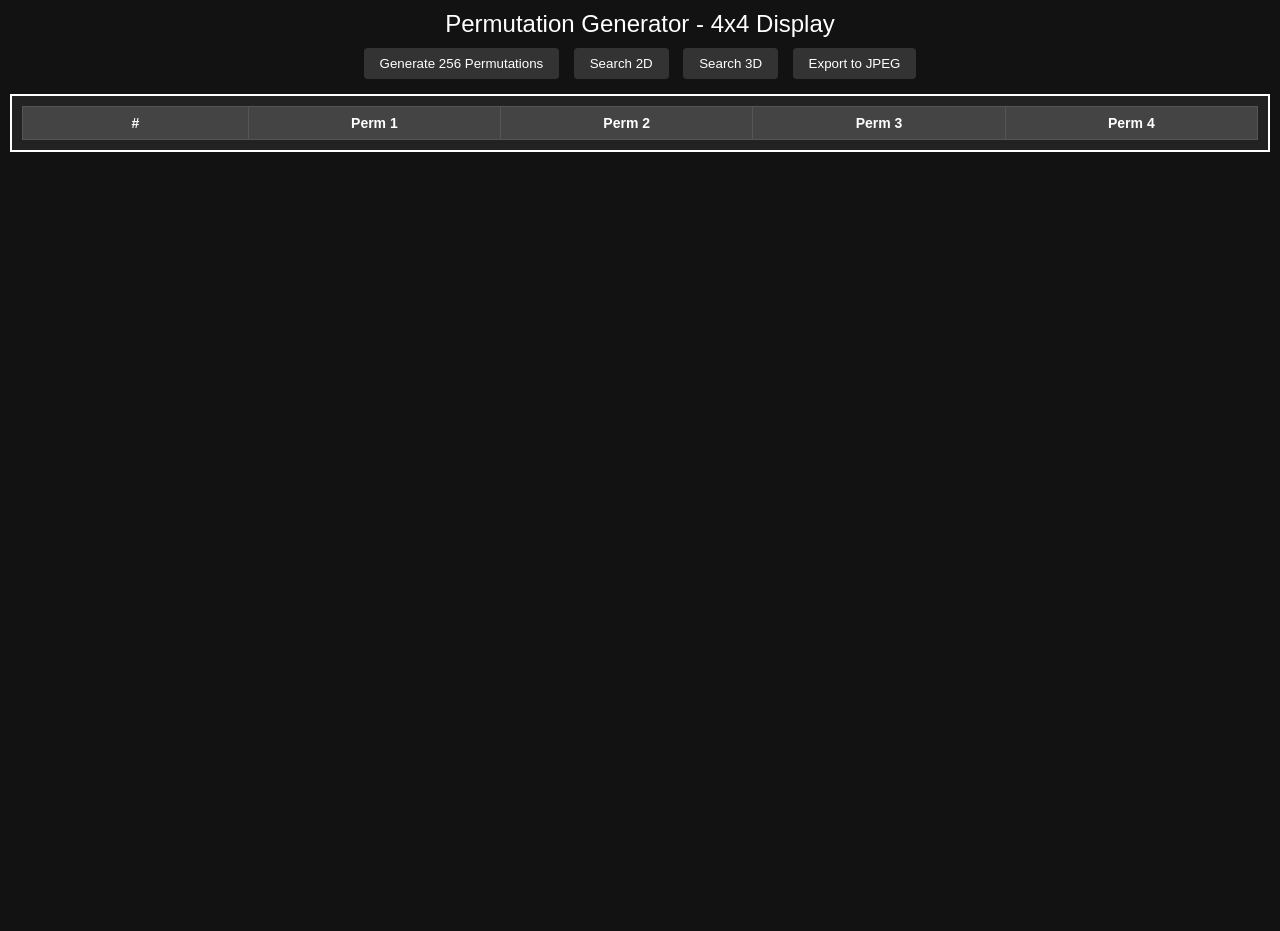
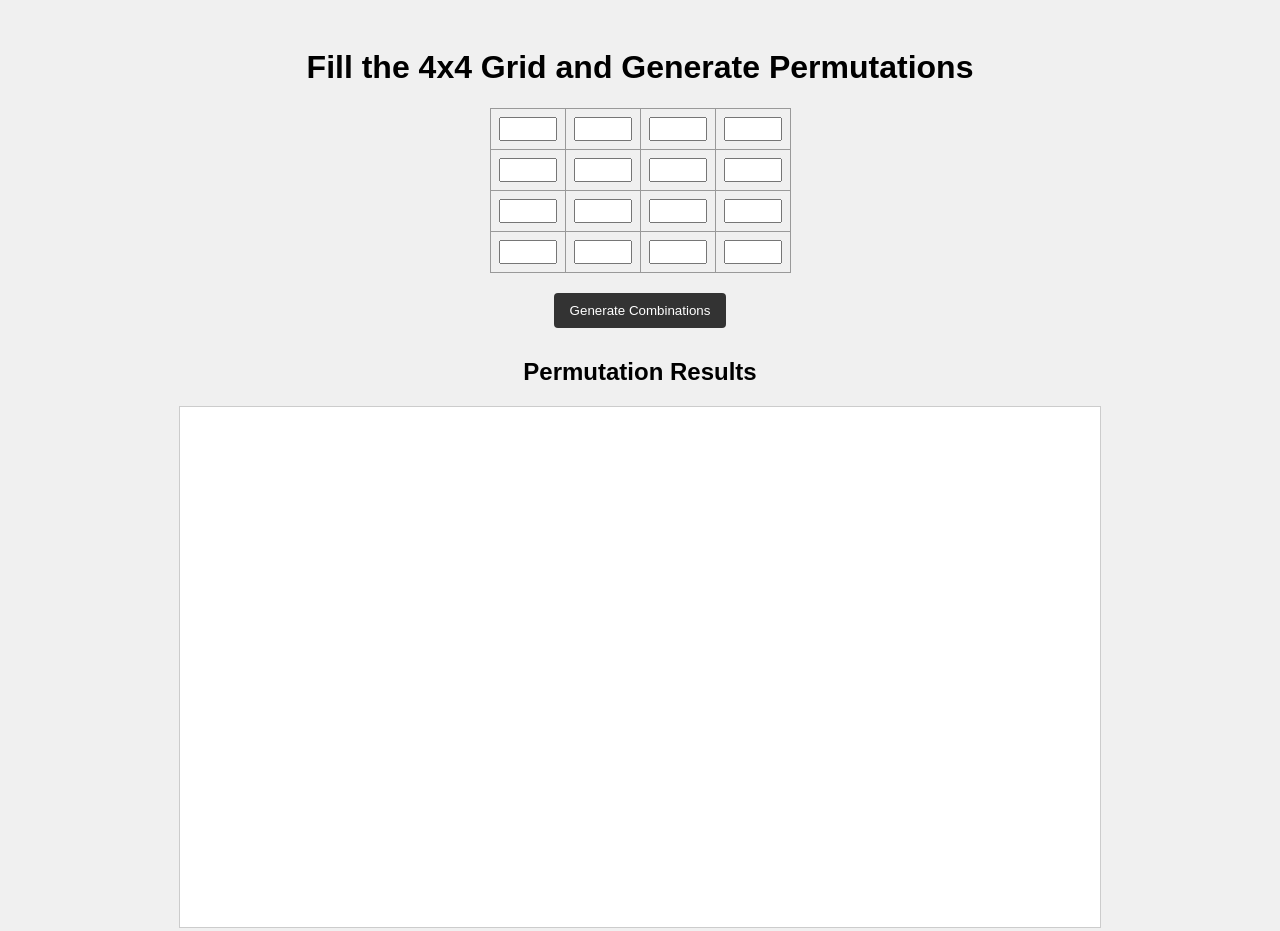
Before and after one commit to Rexy49/Rexy, a plain HTML site: page index.html in a window 1280 px wide. Before the commit the page ends 800 px from the top, so only its background shows below. Drawn offline with nearby package versions, Linux system fonts and the light colour scheme.

Commit message:
Update index.html

```diff
--- a/index.html
+++ b/index.html
@@ -3,183 +3,201 @@
 <head>
 <meta charset="UTF-8" />
 <meta name="viewport" content="width=device-width, initial-scale=1.0"/>
-<title>Permutation Display - 4x4 Grid</title>
+<title>4x4 Grid Permutation Generator</title>
 <style>
   body {
-    background-color: #121212;
-    color: #ffffff;
+    background: #f0f0f0;
     font-family: Arial, sans-serif;
-    margin: 0;
-    padding: 10px;
+    padding: 20px;
   }
-  .header {
-    text-align: center;
-    font-size: 24px;
-    margin-bottom: 10px;
-  }
-  .buttons {
-    margin-bottom: 15px;
+  h1 {
     text-align: center;
   }
+  table {
+    margin: 20px auto;
+    border-collapse: collapse;
+  }
+  td {
+    border: 1px solid #999;
+    padding: 8px;
+  }
+  input[type="number"] {
+    width: 50px;
+    font-size: 16px;
+    text-align: center;
+  }
+  #buttons {
+    text-align: center;
+    margin-bottom: 20px;
+  }
   button {
-    background-color: #333;
+    background: #333;
     color: #fff;
     border: none;
-    padding: 8px 16px;
-    margin: 0 5px;
+    padding: 10px 16px;
+    margin: 0 8px;
     cursor: pointer;
     border-radius: 4px;
   }
   button:hover {
-    background-color: #555;
+    background: #555;
   }
-  #tableContainer {
-    max-height: 600px;
-    overflow: auto;
-    border: 2px solid #fff;
-    background-color: #222;
+  #results {
+    max-width: 900px;
+    margin: 0 auto;
+    background: #fff;
+    border: 1px solid #ccc;
     padding: 10px;
+    white-space: pre-wrap;
+    font-family: monospace;
+    overflow-x: auto;
+    height: 500px;
+    overflow-y: auto;
   }
-  table {
-    border-collapse: collapse;
-    width: 100%;
-    min-width: 300px;
+  h2 {
+    margin-top: 30px;
+    text-align: center;
   }
-  th, td {
-    border: 1px solid #555;
-    padding: 8px;
-    text-align: center;
-    font-size: 14px;
-    min-width: 40px;
-  }
-  th {
-    background-color: #444;
-  }
-  /* Optional: highlight header row if needed */
 </style>
 </head>
 <body>
 
-<div class="header">Permutation Generator - 4x4 Display</div>
+<h1>Fill the 4x4 Grid and Generate Permutations</h1>
 
-<div class="buttons">
-  <button onclick="generatePermutations()">Generate 256 Permutations</button>
-  <button onclick="search2D()">Search 2D</button>
-  <button onclick="search3D()">Search 3D</button>
-  <button onclick="exportToJPEG()">Export to JPEG</button>
+<!-- 4x4 Input Grid -->
+<table id="gridTable">
+  <tbody>
+    <!-- JS will populate -->
+  </tbody>
+</table>
+
+<div id="buttons">
+  <button id="generateBtn">Generate Combinations</button>
 </div>
 
-<div id="tableContainer">
-  <table id="permTable">
-    <thead>
-      <tr>
-        <th>#</th>
-        <th>Perm 1</th>
-        <th>Perm 2</th>
-        <th>Perm 3</th>
-        <th>Perm 4</th>
-      </tr>
-    </thead>
-    <tbody></tbody>
-  </table>
-</div>
+<h2>Permutation Results</h2>
+<div id="results"></div>
 
-<script src="https://cdn.jsdelivr.net/npm/html2canvas@1.4.1/dist/html2canvas.min.js"></script>
 <script>
-  const permTableBody = document.querySelector('#permTable tbody');
+  // Generate 4x4 input grid
+  const tbody = document.querySelector('#gridTable tbody');
+  for (let r=0; r<4; r++) {
+    const tr = document.createElement('tr');
+    for (let c=0; c<4; c++) {
+      const td = document.createElement('td');
+      const input = document.createElement('input');
+      input.type = 'number';
+      input.min = 0;
+      input.max = 9;
+      input.value = '';
+      input.id = `cell-${r}-${c}`;
+      td.appendChild(input);
+      tr.appendChild(td);
+    }
+    tbody.appendChild(tr);
+  }
 
-  function generatePermutations() {
-    // Prompt for permutation type
-    const permTypeStr = prompt("Enter permutation type (24, 12, 6, 4, 1):", "24");
-    const permType = parseInt(permTypeStr);
-    if (![24,12,6,4,1].includes(permType)) {
-      alert("Invalid type. Enter one of 24, 12, 6, 4, 1");
-      return;
+  document.getElementById('generateBtn').addEventListener('click', () => {
+    // Collect digits
+    const digits = [];
+    for (let r=0; r<4; r++) {
+      for (let c=0; c<4; c++) {
+        const val = document.getElementById(`cell-${r}-${c}`).value.trim();
+        if (val === '' || isNaN(val) || val < 0 || val > 9) {
+          alert('Please fill all cells with digits 0-9.');
+          return;
+        }
+        digits.push(val);
+      }
     }
 
-    const digits = ['0','1','2','3','4','5','6','7','8','9'];
-    let perms = [];
+    // Generate all unique permutations
+    const uniquePerms = new Set();
 
-    // Helper to generate permutations
-    function getPermutations(array, size) {
-      const results = [];
-      function permute(path, options) {
-        if (path.length === size) {
-          results.push([...path]);
-          return;
-        }
-        for (let i=0; i<options.length; i++) {
-          permute([...path, options[i]], [...options.slice(0,i), ...options.slice(i+1)]);
+    // Generate permutations (with duplicates removed)
+    // For small input (16 digits), permutations are large, but we only generate unique permutations
+    // Use a recursive approach with counting duplicates for efficiency.
+
+    // Count occurrences
+    const counts = {};
+    digits.forEach(d => { counts[d] = (counts[d] || 0) + 1; });
+
+    const permuteUnique = (path, length) => {
+      if (path.length === length) {
+        uniquePerms.add(path.join(''));
+        return;
+      }
+      for (let key in counts) {
+        if (counts[key] > 0) {
+          counts[key]--;
+          permuteUnique([...path, key], length);
+          counts[key]++;
         }
       }
-      permute([], array);
-      return results;
     }
 
-    switch (permType) {
-      case 24:
-        perms = getPermutations(digits,4); // 4 unique digits
-        break;
-      case 12:
-        perms = getPermutations(digits.slice(0,4),3); // 3 digits
-        break;
-      case 6:
-        perms = getPermutations(digits.slice(0,3),2); // 2 digits
-        break;
-      case 4:
-        perms = digits.slice(0,4).map(d => [d]); // single digit array
-        break;
-      case 1:
-        perms = [['0']]; // single perm
-        break;
+    permuteUnique([], 16);
+
+    // Convert to array for processing
+    const permsArray = Array.from(uniquePerms);
+
+    // Categorize permutations based on counts
+    // For simplicity, group by the number of unique digits in the permutation.
+    // Alternatively, categorize based on the number of permutations matching certain permutation counts.
+    // But since duplicates are removed, the total count is less than or equal to 256.
+
+    // For demonstration, we will categorize by number of unique digits in each permutation:
+    const categories = {
+      '24 permutations (all digits unique)': [],
+      '12 permutations (2 repeated digits)': [],
+      '6 permutations (3 repeated digits)': [],
+      '4 permutations (more repeats)': [],
+      '1 permutation (all same digits)': []
+    };
+
+    permsArray.forEach(p => {
+      const uniqueCount = new Set(p).size;
+      if (uniqueCount === 16) {
+        categories['24 permutations (all digits unique)'].push(p);
+      } else if (uniqueCount === 15 || uniqueCount === 14 || uniqueCount === 13 || uniqueCount === 12) {
+        categories['12 permutations (2 repeated digits)'].push(p);
+      } else if (uniqueCount === 11 || uniqueCount === 10 || uniqueCount === 9 || uniqueCount === 8) {
+        categories['6 permutations (3 repeated digits)'].push(p);
+      } else if (uniqueCount === 4) {
+        categories['4 permutations (more repeats)'].push(p);
+      } else if (uniqueCount === 1) {
+        categories['1 permutation (all same digits)'].push(p);
+      } else {
+        // fallback, just list all
+      }
+    });
+
+    // For simplicity, just list all permutations
+    // Or, to match your description, list all in sequence
+    displayPermutations(permsArray, categories);
+  });
+
+  function displayPermutations(allPerms, categories) {
+    const container = document.getElementById('results');
+    let html = '';
+
+    html += `Total unique permutations: ${allPerms.length}\n\n`;
+
+    // Optional: display categorized groups
+    for (const [categoryName, perms] of Object.entries(categories)) {
+      html += `\n--- ${categoryName} ---\n`;
+      perms.forEach((p, index) => {
+        html += `${p}\n`;
+      });
     }
 
-    // Generate all permutations (up to 256)
-    const allPerms = [];
-    for (let i=0; i<256; i++) {
-      const permIndex = i % perms.length;
-      const perm = perms[permIndex];
-      // Build permutation array of 4 digits
-      const permArray = [];
-      for (let j=0; j<4; j++) {
-        permArray.push(perm[j % perm.length]);
-      }
-      allPerms.push(permArray);
-    }
+    // Also display all permutations in sequence
+    html += `\nAll permutations:\n`;
+    allPerms.forEach((p, index) => {
+      html += `${index + 1}. ${p}\n`;
+    });
 
-    // Clear previous table
-    permTableBody.innerHTML = '';
-
-    // Populate table with each permutation as a row
-    for (let i=0; i<allPerms.length; i++) {
-      const row = document.createElement('tr');
-      const cellNum = document.createElement('td');
-      cellNum.innerText = i+1;
-      row.appendChild(cellNum);
-
-      for (let j=0; j<4; j++) {
-        const cell = document.createElement('td');
-        cell.innerText = allPerms[i][j];
-        row.appendChild(cell);
-      }
-      permTableBody.appendChild(row);
-    }
-  }
-
-  function search2D() {
-    alert('Search 2D clicked (placeholder)');
-  }
-  function search3D() {
-    alert('Search 3D clicked (placeholder)');
-  }
-
-  function exportToJPEG() {
-    html2canvas(document.getElementById('tableContainer'), {scale: 3}).then(canvas => {
-      const link = document.createElement('a');
-      link.href = canvas.toDataURL('image/jpeg', 1);
-      link.download = 'permutations_hd.jpg';
-      link.click();
-    });
+    container.textContent = html;
   }
 </script>
 
```
